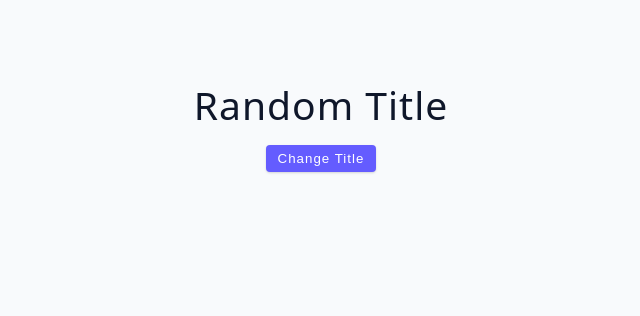
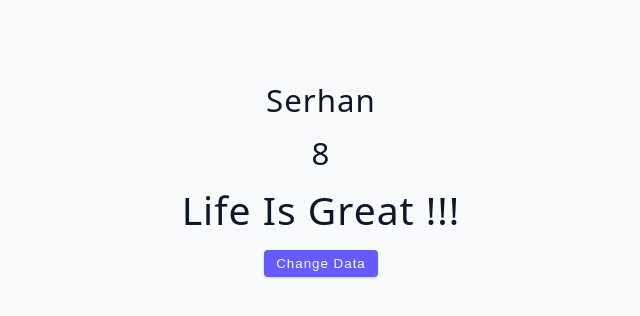
Before and after one commit to codersraj82/03-advanced-react, a React (Vite) app: page / in a window 1280 px wide. Shown: the top 316 px of the page, without its empty margins (319-959 px from the left). Built offline with nearby package versions, Linux system fonts and the light colour scheme.

Commit message:
useSatate hook used with object as input

```diff
--- a/src/App.jsx
+++ b/src/App.jsx
@@ -1,7 +1,7 @@
 import React from "react";
 //import Setup from "./tutorial/01-useState/starter/01-error-example";
 
-import Setup from "./tutorial/01-useState/starter/02-useState-basics";
+import Setup from "./tutorial/01-useState/starter/04-useState-object";
 
 function App() {
   return (
--- a/src/tutorial/01-useState/starter/04-useState-object.jsx
+++ b/src/tutorial/01-useState/starter/04-useState-object.jsx
@@ -1,7 +1,28 @@
-import { useState } from 'react';
+import { useState } from "react";
+
+//user object declaration
+
+const user = {
+  name: "Serhan",
+  age: 8,
+  message: "Life is Great !!!",
+};
 
 const UseStateObject = () => {
-  return <h2>useState object example</h2>;
+  const [userData, setUserData] = useState(user);
+  const changeData = () => {
+    setUserData({ ...userData, name: "Sofiya", message: "Life is awesome" });
+  };
+  return (
+    <>
+      <h3>{userData.name}</h3>
+      <h3>{userData.age}</h3>
+      <h2>{userData.message}</h2>
+      <button className="btn" onClick={changeData}>
+        Change Data
+      </button>
+    </>
+  );
 };
 
 export default UseStateObject;
```
